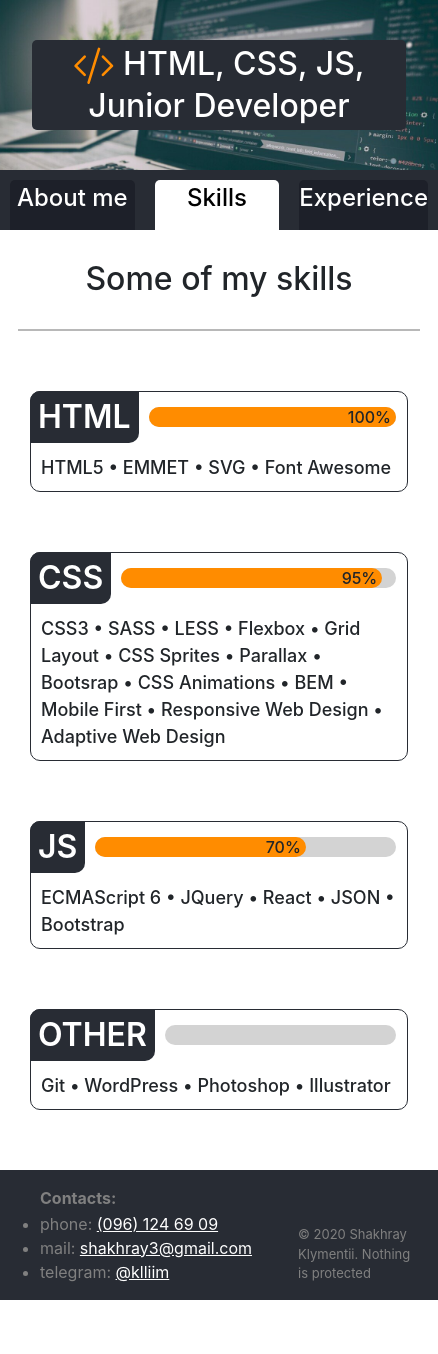
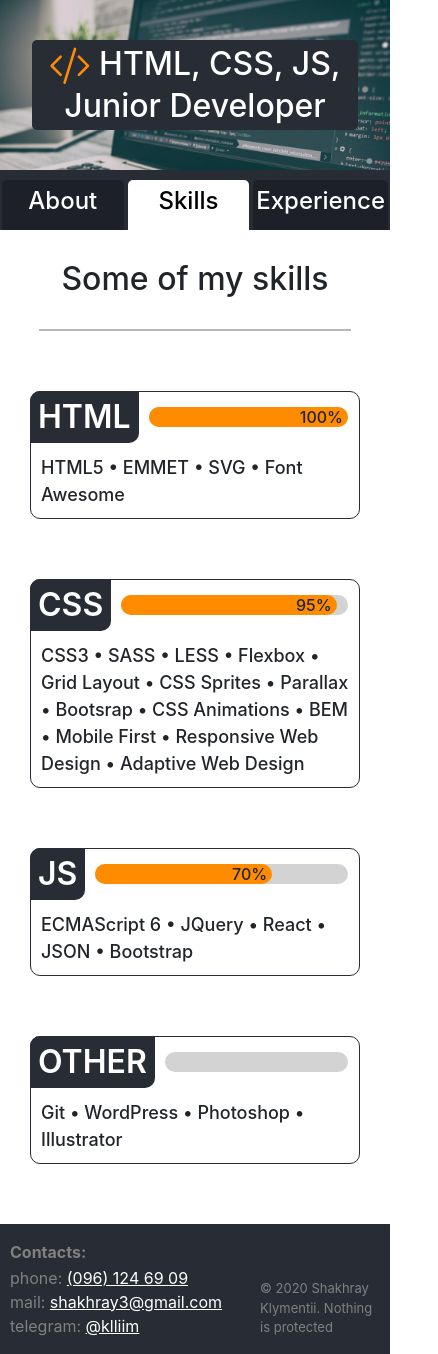
Before and after one commit to k-shakhray/k-shakhray.github.io, a React (Create React App) app: page /#/skills in a window 390 px wide. Shown: the whole page, 438 px wide, since content can reach past the window. Before the commit the page ends 1300 px from the top, so only its background shows below. Built offline with nearby package versions, Linux system fonts and the light colour scheme.

Commit message:
some improves

```diff
--- a/src/Components/About/About.css
+++ b/src/Components/About/About.css
@@ -68,6 +68,11 @@
 }
 
 @media screen and (max-width: 840px){
+
+    .about-hr {
+        width: 360px;
+    }
+
     .about-description-container {
         margin: 0 20px 60px 20px;
         width: calc(100% - 40px);
@@ -79,3 +84,10 @@
         margin-top: 30px;
     }
 }
+
+@media screen and (max-width: 480px){
+
+    .about-hr {
+        width: 310px;
+    }
+}
--- a/src/Components/Experience/Experience.css
+++ b/src/Components/Experience/Experience.css
@@ -97,5 +97,26 @@
 
     .experience-card-description {
         width: 330px;
+        margin: 15px;
     }
 }
+
+@media screen and (max-width: 480px){
+    .experience-card {
+        width: 310px;
+        margin: 30px 10px;
+    }
+
+    .experience-hr {
+        width: 310px;
+    }
+
+    .experience-card-illustration {
+        width: 310px;
+    }
+
+    .experience-card-description {
+        width: 300px;
+        margin: 5px;
+    }
+}
--- a/src/Components/Footer/Footer.css
+++ b/src/Components/Footer/Footer.css
@@ -42,3 +42,21 @@
         width: 120px;
     }
 }
+
+@media screen and (max-width: 480px) {
+    .footer-copyright {
+        margin-right: 10px;
+    }
+
+    .footer-contact p {
+        margin: 0 0 2px 10px;
+    }
+
+    .footer-contact ul {
+        padding-left: 10px;
+    }
+
+    .footer-contact li {
+        list-style-type: none;
+    }
+}
--- a/src/Components/Header/Header.css
+++ b/src/Components/Header/Header.css
@@ -43,13 +43,33 @@
     border-top-right-radius: 5px;
 }
 
+.about-mobile {
+    display: none;
+}
+
 .header-router a:hover {
     background-color: #646870;
     transition: 500ms;
 }
 
-@media screen and (max-width: 438px){
-    body {
-        width: 438px;
+@media screen and (max-width: 480px){
+
+    .header-router a {
+        padding: 3px;
+        margin: 0 2px;
+    }
+
+    .about-mobile {
+        display: initial;
+    }
+
+    .about-desktop {
+        display: none;
     }
 }
+
+@media screen and (max-width: 359px) {
+    body {
+        width: 360px;
+    }
+}
--- a/src/Components/Header/Header.js
+++ b/src/Components/Header/Header.js
@@ -19,7 +19,8 @@ export default function Header() {
                 </h1>
 
                 <div className='header-router'>
-                    <NavLink to='/' exact={true} activeClassName="header-router-active">About me</NavLink>
+                    <NavLink to='/' exact={true} className='about-desktop' activeClassName="header-router-active">About me</NavLink>
+                    <NavLink to='/' exact={true} className='about-mobile' activeClassName="header-router-active">About</NavLink>
                     <NavLink to='/skills' activeClassName="header-router-active">Skills</NavLink>
                     <NavLink to='/experience' activeClassName="header-router-active">Experience</NavLink>
                 </div>
--- a/src/Components/Skills/Skills.css
+++ b/src/Components/Skills/Skills.css
@@ -122,3 +122,18 @@
     font-size: 18px;
     font-weight: 500;
 }
+
+
+@media screen and (max-width: 840px){
+
+    .skill-hr {
+        width: 360px;
+    }
+}
+
+@media screen and (max-width: 480px){
+
+    .skill-hr {
+        width: 310px;
+    }
+}
```
